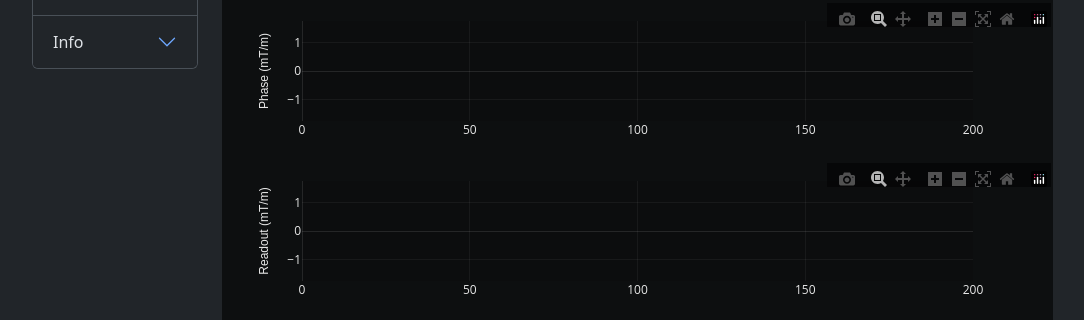
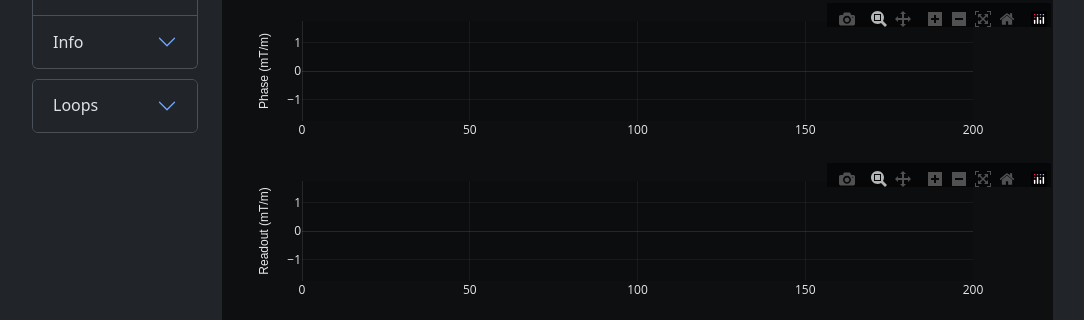
Before and after one commit to cloudmrhub/mtrk-tools, a Flask app: page / in a window 1280 px wide. Shown: the part 319-639 px from the top of the page, without its empty margins (50-1134 px from the left). Run offline with Flask 3, Linux system fonts and the light colour scheme; some libraries are stand-ins or nearby versions.

Commit message:
add loops section in UI

```diff
--- a/mtrk_designer_gui/app/static/index.css
+++ b/mtrk_designer_gui/app/static/index.css
@@ -17,3 +17,12 @@
 #generate-sdl-btn {
     margin-bottom: 10%;
 }
+
+#loopsAccordion {
+    margin-top: 5%;
+}
+
+#add-loop-btn {
+    margin-top: 5%;
+    margin-left: 70%;
+}
--- a/mtrk_designer_gui/app/templates/index.html
+++ b/mtrk_designer_gui/app/templates/index.html
@@ -109,6 +109,47 @@
                     </div>
                   </div>
                 </div>
+                <div class="row">
+                  <div class="accordion" id="loopsAccordion">
+                    <div class="accordion-item">
+                      <h2 class="accordion-header" id="headingTwo2">
+                        <button class="accordion-button collapsed" type="button" data-bs-toggle="collapse" data-bs-target="#collapseTwo2" aria-expanded="false" aria-controls="collapseTwo2">
+                          Loops
+                        </button>
+                      </h2>
+                      <div id="collapseTwo2" class="accordion-collapse collapse" aria-labelledby="headingTwo2" data-bs-parent="#loopsAccordion">
+                        <div class="accordion-body">
+                          <div class="accordion" id="loopDetailsAccordion">
+                            <div class="accordion-item">
+                              <h2 class="accordion-header" id="headingTwo22">
+                                <button class="accordion-button collapsed" type="button" data-bs-toggle="collapse" data-bs-target="#collapseTwo22" aria-expanded="false" aria-controls="collapseTwo22">
+                                  Loop 1
+                                </button>
+                              </h2>
+                              <div id="collapseTwo22" class="accordion-collapse collapse" aria-labelledby="headingTwo22" data-bs-parent="#loopDetailsAccordion">
+                                <div class="accordion-body">
+                                  <div class="accordion-input-item">
+                                    <label for="formGroupExampleInput" class="form-label accordion-input-label">Block</label>
+                                    <input type="text" class="form-control" id="formGroupExampleInput" placeholder="Block_TR">
+                                  </div>
+                                  <div class="accordion-input-item">
+                                    <label for="formGroupExampleInput" class="form-label accordion-input-label">Range</label>
+                                    <input type="number" class="form-control" id="formGroupExampleInput" placeholder=128>
+                                  </div>
+                                </div>
+                              </div>
+                            </div>
+                          </div>
+                          <button type="button" class="btn btn-secondary" id="add-loop-btn">
+                            <svg xmlns="http://www.w3.org/2000/svg" width="16" height="16" fill="currentColor" class="bi bi-plus" viewBox="0 0 16 16">
+                              <path d="M8 4a.5.5 0 0 1 .5.5v3h3a.5.5 0 0 1 0 1h-3v3a.5.5 0 0 1-1 0v-3h-3a.5.5 0 0 1 0-1h3v-3A.5.5 0 0 1 8 4z"></path>
+                            </svg>
+                          </button>
+                        </div>
+                      </div>
+                    </div>
+                  </div>
+                </div>
               </div>
               <div class="col-lg">
                 <div id="rf_chart" class="dropzone"></div>
```
